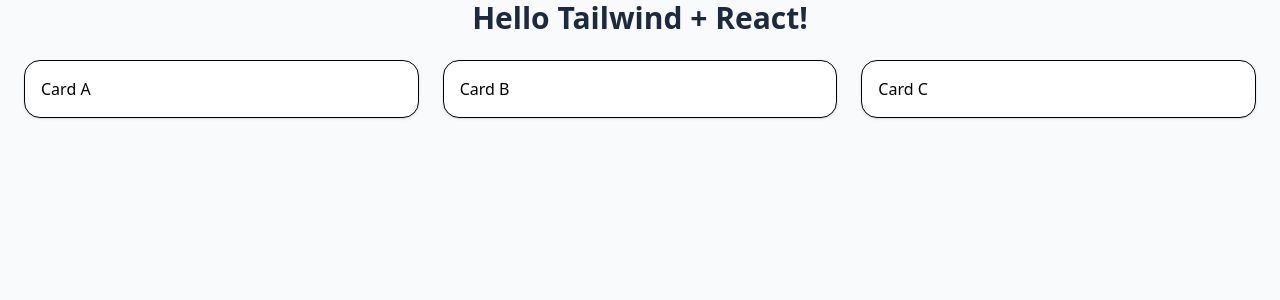
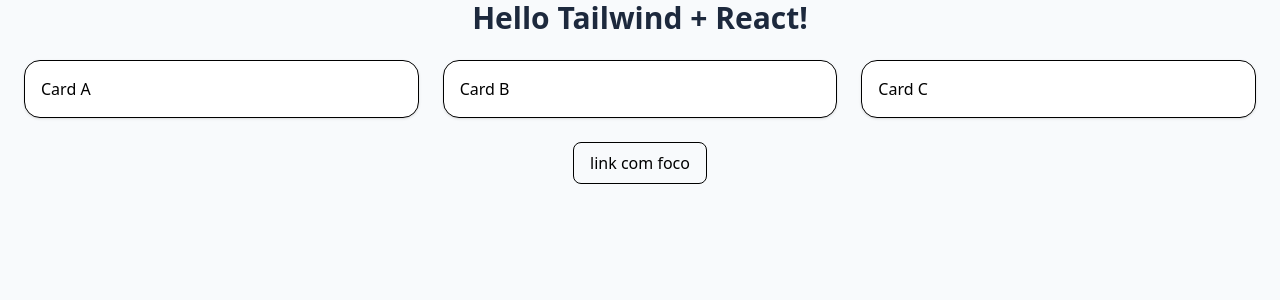
Before and after one commit to dressmarktplace/aulas-react, a React (Vite) app: page / in a window 1280 px wide. Shown: the top 300 px of the page. Built offline with nearby package versions, Linux system fonts and the light colour scheme.

Commit message:
Implementado exemplo de micro-interações

```diff
--- a/src/App.jsx
+++ b/src/App.jsx
@@ -16,6 +16,10 @@ const App = () => {
           Card C
         </div>
       </div>
+
+      <a className="inline-block px-4 py-2 rounded-lg border houver:bg-slate-300 transition-all focus:ring-2 focus:ring-blue-500">
+        link com foco
+        </a>
     </main>
   );
 }
```
